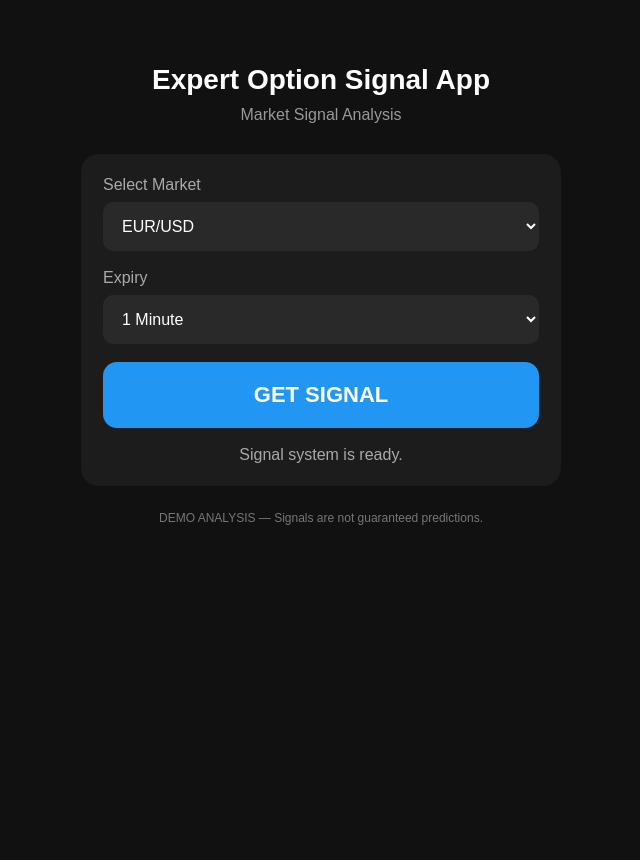
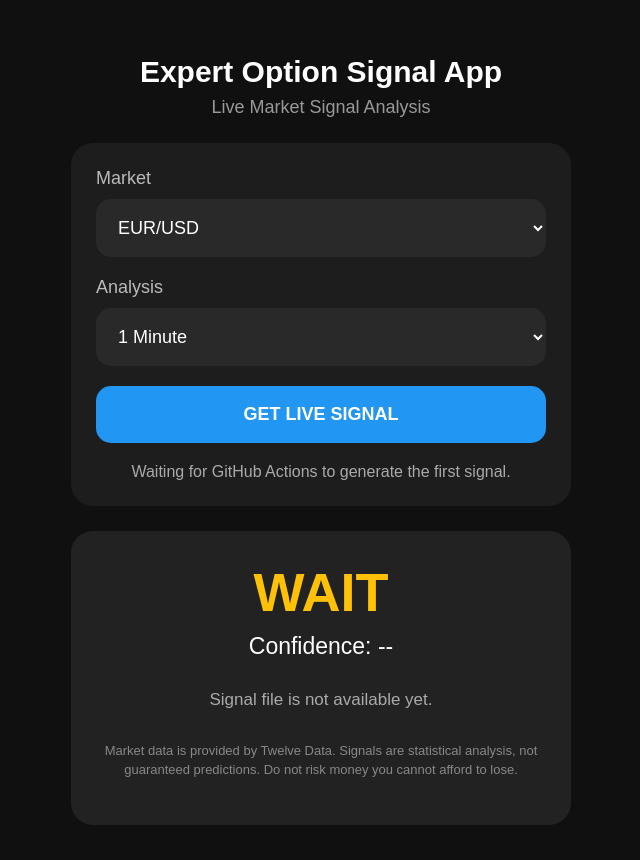
Before and after one commit to talentdavid787898-cell/Expert-option-signal-app, a plain HTML site: page index.html in a window 1280 px wide. Shown: the whole page, without its empty margins (319-959 px from the left). Before the commit the page ends 800 px from the top, so only its background shows below. Drawn offline with Linux system fonts and the light colour scheme; no server answers.

Commit message:
Refactor index.html for improved layout and styles
Updated HTML structure and styles for the Expert Option Signal App. Enhanced user interface elements and improved layout for better usability.

```diff
--- a/index.html
+++ b/index.html
@@ -1,11 +1,18 @@
 <!DOCTYPE html>
 <html lang="en">
+
 <head>
   <meta charset="UTF-8">
-<meta name="viewport" content="width=device-width, initial-scale=1.0">
+
+  <meta
+    name="viewport"
+    content="width=device-width, initial-scale=1.0"
+  >
+
   <title>Expert Option Signal App</title>
 
   <style>
+
     * {
       box-sizing: border-box;
     }
@@ -13,62 +20,63 @@
     body {
       margin: 0;
       min-height: 100vh;
-    background: #111111;
+      background: #101010;
       color: white;
       font-family: Arial, sans-serif;
     }
 
     .app {
       width: 92%;
-    max-width: 480px;
+      max-width: 500px;
       margin: auto;
-    padding: 45px 0;
+      padding: 35px 0;
       text-align: center;
     }
 
     h1 {
-    font-size: 28px;
-    margin-bottom: 10px;
+      font-size: 30px;
+      margin-bottom: 8px;
     }
 
     .subtitle {
       color: #999;
-    margin-bottom: 30px;
+      font-size: 18px;
+      margin-bottom: 25px;
     }
 
-.card {
-    background: #1c1c1c;
-    border-radius: 18px;
-    padding: 22px;
-    margin-bottom: 18px;
+    .panel {
+      background: #1d1d1d;
+      border-radius: 22px;
+      padding: 25px;
+      margin-bottom: 25px;
     }
 
     label {
       display: block;
       text-align: left;
-    color: #aaa;
-    margin-bottom: 8px;
+      color: #bbb;
+      font-size: 18px;
+      margin-bottom: 10px;
+    }
+
+    select,
+    button {
+      width: 100%;
+      padding: 18px;
+      border: 0;
+      border-radius: 15px;
+      font-size: 18px;
+      margin-bottom: 20px;
     }
 
     select {
-    width: 100%;
-    padding: 15px;
-    border: 0;
-    border-radius: 10px;
       background: #292929;
       color: white;
-    font-size: 16px;
-    margin-bottom: 18px;
     }
 
     button {
-    width: 100%;
-    padding: 20px;
-    border: 0;
-    border-radius: 14px;
       background: #2196f3;
       color: white;
-    font-size: 22px;
       font-weight: bold;
       cursor: pointer;
     }
@@ -78,47 +86,58 @@ button:active {
     }
 
     .status {
-    margin-top: 18px;
       color: #aaa;
+      font-size: 16px;
+    }
+
+    .signal-card {
+      background: #222;
+      border-radius: 22px;
+      padding: 30px 20px;
     }
 
     .signal {
-    display: none;
-    margin-top: 20px;
-    padding: 25px;
-    border-radius: 16px;
-    background: #242424;
-}
-
-.signal-direction {
-    font-size: 42px;
+      font-size: 54px;
       font-weight: bold;
-    margin: 10px 0;
+      margin-bottom: 10px;
     }
 
     .call {
-    color: #36d278;
+      color: #00d26a;
     }
 
     .put {
-    color: #ff5c5c;
+      color: #ff5b5b;
+    }
+
+    .wait {
+      color: #ffc107;
     }
 
     .confidence {
-    font-size: 20px;
-    margin: 12px 0;
+      font-size: 23px;
+      margin-bottom: 25px;
     }
 
-.details {
+    .info {
       color: #aaa;
-    line-height: 1.7;
+      font-size: 17px;
+      line-height: 1.8;
     }
 
-.demo {
+    .warning {
+      color: #888;
+      font-size: 13px;
       margin-top: 25px;
+      line-height: 1.5;
+    }
+
+    .updated {
+      color: #777;
       font-size: 12px;
-    color: #777;
+      margin-top: 15px;
     }
+
   </style>
 </head>
 
@@ -129,142 +148,206 @@ button:active {
     <h1>Expert Option Signal App</h1>
 
     <div class="subtitle">
-        Market Signal Analysis
+      Live Market Signal Analysis
     </div>
 
-    <div class="card">
+    <div class="panel">
 
-        <label for="market">Select Market</label>
+      <label>Market</label>
 
       <select id="market">
-            <option>EUR/USD</option>
-            <option>GBP/USD</option>
-            <option>USD/JPY</option>
-            <option>USD/CAD</option>
-            <option>AUD/USD</option>
+        <option value="EUR/USD">
+          EUR/USD
+        </option>
       </select>
 
-        <label for="expiry">Expiry</label>
+      <label>Analysis</label>
 
-        <select id="expiry">
-            <option>1 Minute</option>
-            <option>5 Minutes</option>
-            <option>15 Minutes</option>
+      <select id="interval">
+        <option value="1min">
+          1 Minute
+        </option>
       </select>
 
-        <button onclick="generateSignal()">
-            GET SIGNAL
+      <button onclick="getSignal()">
+        GET LIVE SIGNAL
       </button>
 
       <div class="status" id="status">
-            Signal system is ready.
+        Loading latest market data...
       </div>
 
     </div>
 
-    <div class="signal" id="signalBox">
+    <div class="signal-card">
 
-        <div id="direction" class="signal-direction">
-            CALL
+      <div
+        id="signal"
+        class="signal wait"
+      >
+        WAIT
       </div>
 
-        <div class="confidence" id="confidence">
-            Confidence: 75%
+      <div
+        id="confidence"
+        class="confidence"
+      >
+        Confidence: --
       </div>
 
-        <div class="details">
-            Market: <span id="signalMarket"></span><br>
-            Expiry: <span id="signalExpiry"></span><br>
-            Time: <span id="signalTime"></span>
+      <div
+        id="info"
+        class="info"
+      >
+        Waiting for live market analysis...
       </div>
 
+      <div class="warning">
+        Market data is provided by Twelve Data.
+        Signals are statistical analysis, not guaranteed predictions.
+        Do not risk money you cannot afford to lose.
       </div>
 
-    <div class="demo">
-        DEMO ANALYSIS — Signals are not guaranteed predictions.
+      <div
+        id="updated"
+        class="updated"
+      >
+      </div>
+
     </div>
 
   </div>
 
   <script>
 
-function generateSignal() {
-
-    const market =
-        document.getElementById("market").value;
-
-    const expiry =
-        document.getElementById("expiry").value;
+    async function getSignal() {
 
       const status =
         document.getElementById("status");
 
-    const signalBox =
-        document.getElementById("signalBox");
+      const signalElement =
+        document.getElementById("signal");
 
-    const direction =
-        document.getElementById("direction");
-
-    const confidence =
+      const confidenceElement =
         document.getElementById("confidence");
 
-    const signalMarket =
-        document.getElementById("signalMarket");
+      const infoElement =
+        document.getElementById("info");
 
-    const signalExpiry =
-        document.getElementById("signalExpiry");
+      const updatedElement =
+        document.getElementById("updated");
 
-    const signalTime =
-        document.getElementById("signalTime");
+      status.textContent =
+        "Getting latest market analysis...";
 
-    status.innerText = "Analyzing market...";
+      try {
 
-    signalBox.style.display = "none";
+        const response = await fetch(
+          "signal.json?t=" + Date.now(),
+          {
+            cache: "no-store"
+          }
+        );
 
-    setTimeout(function() {
-
-        /*
-         * Temporary demo engine.
-         * This will be replaced with real market-price
-         * analysis in the next stage.
-         */
-
-        const randomNumber = Math.random();
-
-        let signal;
-
-        if (randomNumber >= 0.5) {
-            signal = "CALL";
-        } else {
-            signal = "PUT";
+        if (!response.ok) {
+          throw new Error(
+            "Signal file is not available yet."
+          );
         }
 
-        const confidenceValue =
-            Math.floor(60 + Math.random() * 31);
+        const data =
+          await response.json();
 
-        direction.innerText = signal;
-        confidence.innerText =
-            "Confidence: " + confidenceValue + "%";
+        if (!data.success) {
+          throw new Error(
+            "Signal generation failed."
+          );
+        }
 
-        direction.className =
-            "signal-direction " +
-            (signal === "CALL" ? "call" : "put");
+        signalElement.textContent =
+          data.signal;
 
-        signalMarket.innerText = market;
-        signalExpiry.innerText = expiry;
+        signalElement.className =
+          "signal " +
+          (
+            data.signal === "CALL"
+              ? "call"
+              : data.signal === "PUT"
+                ? "put"
+                : "wait"
+          );
 
-        signalTime.innerText =
-            new Date().toLocaleTimeString();
+        confidenceElement.textContent =
+          "Confidence: " +
+          data.confidence +
+          "%";
 
-        signalBox.style.display = "block";
+        infoElement.innerHTML =
+          "Market: " +
+          data.symbol +
+          "<br>" +
 
-        status.innerText =
-            "Analysis complete.";
+          "Price: " +
+          data.price +
+          "<br>" +
 
-    }, 1200);
+          "RSI: " +
+          data.rsi14 +
+          "<br>" +
+
+          "EMA 9: " +
+          data.ema9 +
+          "<br>" +
+
+          "EMA 21: " +
+          data.ema21 +
+          "<br>" +
+
+          "Momentum: " +
+          data.momentumPercent +
+          "%<br>" +
+
+          "Candle: " +
+          data.candleTime;
+
+        updatedElement.textContent =
+          "Analysis updated: " +
+          new Date(data.generatedAt)
+            .toLocaleString();
+
+        status.textContent =
+          "Live market analysis loaded.";
+
+      } catch (error) {
+
+        console.error(error);
+
+        status.textContent =
+          "Waiting for GitHub Actions to generate the first signal.";
+
+        signalElement.textContent =
+          "WAIT";
+
+        signalElement.className =
+          "signal wait";
+
+        confidenceElement.textContent =
+          "Confidence: --";
+
+        infoElement.textContent =
+          error.message;
       }
+    }
+
+    getSignal();
+
+    setInterval(
+      getSignal,
+      60000
+    );
 
   </script>
 
 </body>
+
           </html>
```
Lines whose indentation alone changed are shown as unchanged.
